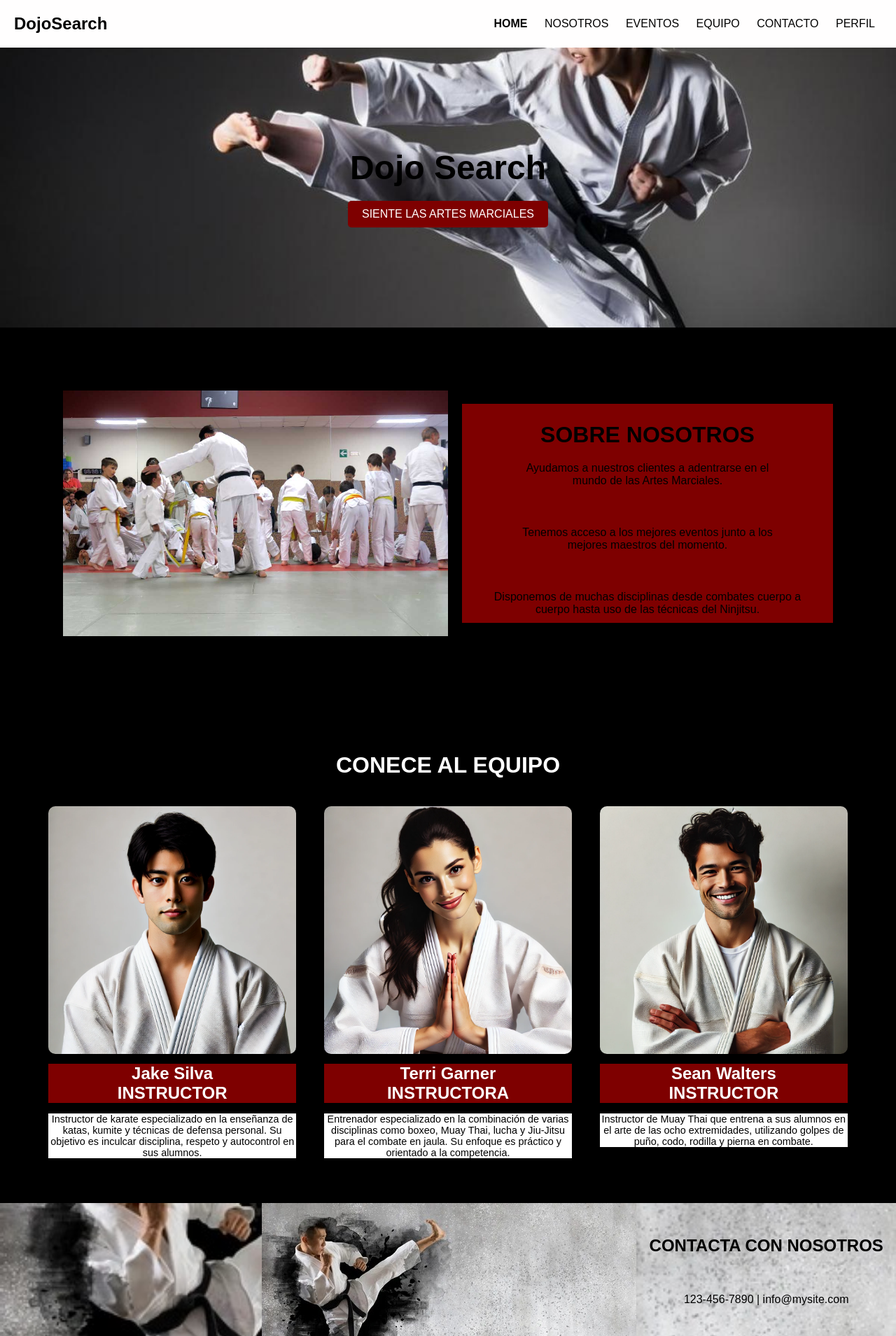
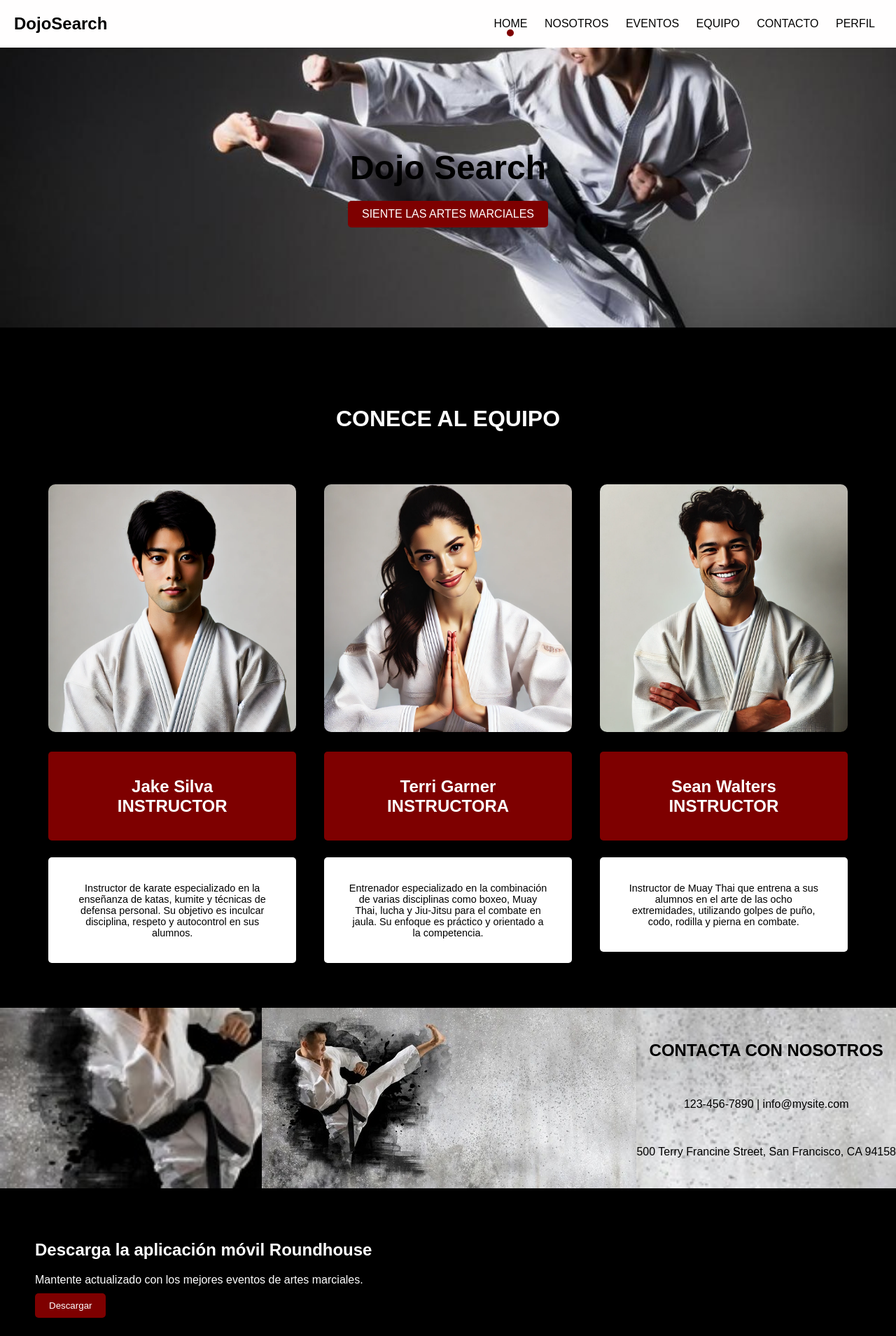
Before and after one commit to Alboraizquiher/PRPYECTO-TRANSVERSAL, a PHP site: page /html.html in a window 1280 px wide; the page is wider, and only the part inside the window is pictured. Shown: the top 1909 px of that part at 70% size. Run offline with PHP 8.4, Linux system fonts and the light colour scheme.

Commit message:
quitar el sobre nosotros

```diff
--- a/Home html/css.css
+++ b/Home html/css.css
@@ -20,13 +20,24 @@ header h2 {
 }
 
 header nav a {
-    color: rgb(0, 0, 0);
+    position: relative;
+    color: black;
     text-decoration: none;
     margin: 0 10px;
+    padding: 10px 0;
 }
 
-header nav a.active {
+header nav a.active::after {
+    content: '';
+    position: absolute;
+    bottom: 0;
+    left: 50%;
+    transform: translateX(-50%);
+    width: 10px;
+    height: 10px;
+    background-color: #7e0000;
     font-weight: bold;
+    border-radius: 5px;
 }
 
 /* Hero section*/
@@ -57,34 +68,6 @@ header nav a.active {
     display: inline-block;
 }
 
-/* Sobre nosotros section */
-.about {
-    display: flex;
-    padding: 90px;
-    align-items: center;
-    background-color: black;
-}
-
-.about img {
-    width: 50%;
-    margin-right: 20px;
-}
-
-.about-text {
-    width: 50%;
-    background-color: #7e0000;
-    color: white;
-}
-
-.about-text h2 {
-    font-size: 2em;
-    margin-bottom: 20px;
-}
-
-.about-text p {
-    margin: 10px 0;
-}
-
 /* Equipo section */
 .team {
     padding: 50px;
@@ -98,6 +81,8 @@ header nav a.active {
     margin-bottom: 40px;
     color: white;
     font-weight: bold;
+    border-radius: 5px;
+    padding: 3%;
 }
 
 .team-member {
@@ -105,6 +90,7 @@ header nav a.active {
     width: 30%;
     margin: 0 1.5%;
     vertical-align: top;
+    border-radius: 5px;
 
 }
 
@@ -115,16 +101,19 @@ header nav a.active {
 
 .team-member h3 {
     font-size: 1.5em;
-    margin: 10px 0;
+    padding: 10%;
     background-color: #7e0000;
     color: white;
+    border-radius: 5px;
 }
 
 .team-member p {
     font-size: 0.9em;
+    padding: 10%;
     color: #666;
     background-color: white;
     color: black;
+    border-radius: 5px;
 }
 
 /* Contacto section */
--- a/Home html/html.html
+++ b/Home html/html.html
@@ -25,17 +25,6 @@
         <div>
             <h1>Dojo Search</h1>
             <a href="foto-inicio.jpeg" class="btn">SIENTE LAS ARTES MARCIALES</a>
-        </div>
-    </section>
-
-    <section class="about">
-        <!--sobre nosotros (imagen al lado derecho -> aplicar flexbox)-->
-        <img src="sobre-nosotros.jpg" alt="foto-inicio">
-        <div class="about-text">
-            <h2>SOBRE NOSOTROS</h2>
-            <p>Ayudamos a nuestros clientes a adentrarse en el <br> mundo de las Artes Marciales.</p><br><br>
-            <p>Tenemos acceso a los mejores eventos junto a los <br>mejores maestros del momento.</p><br><br>
-            <p>Disponemos de muchas disciplinas desde combates cuerpo a <br>cuerpo hasta uso de las técnicas del Ninjitsu.</p>
         </div>
     </section>
 
```
